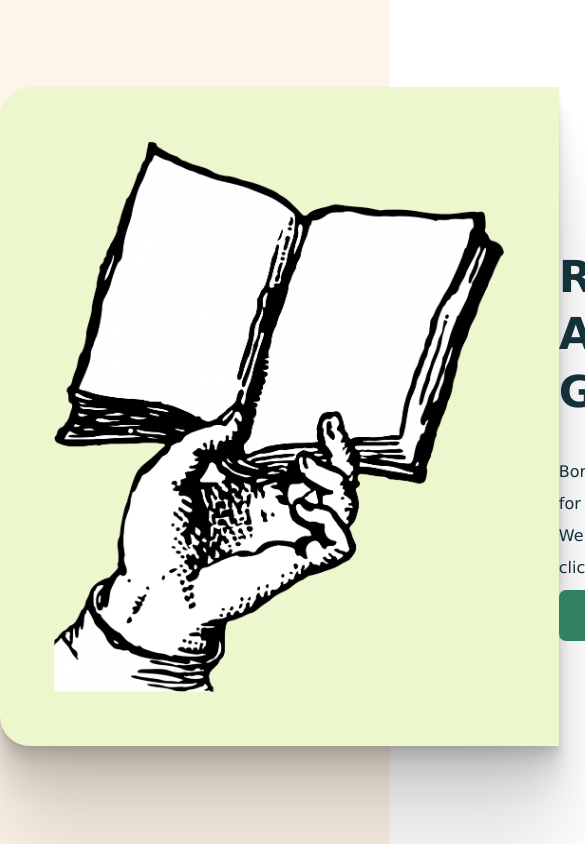
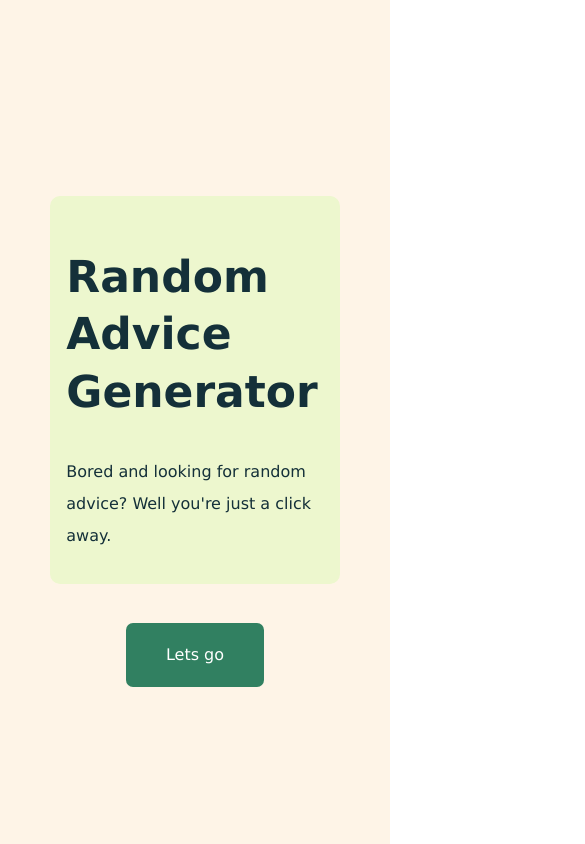
Before and after one commit to zoeengel/Random-API-site, a React (Create React App) app: page / in a window 390 px wide. Shown: the top 844 px of the page, 585 px wide, since content can reach past the window. Built offline with nearby package versions, Linux system fonts and the light colour scheme.

Commit message:
landing page mobile responsiveness

```diff
--- a/src/components/landingPage.module.css
+++ b/src/components/landingPage.module.css
@@ -36,3 +36,20 @@
     0 22.3px 17.9px rgba(0, 0, 0, 0.072), 0 41.8px 33.4px rgba(0, 0, 0, 0.086),
     0 100px 80px rgba(0, 0, 0, 0.12);
 }
+
+@media screen and (max-width: 414px) {
+  .main .image {
+    display: none;
+  }
+  .main {
+    display: flex;
+    flex-direction: column;
+    align-items: center;
+  }
+  .landingActions {
+    background-color: #edf7ce;
+    padding: 1em;
+    margin: 10%;
+    border-radius: 10px;
+  }
+}
```
